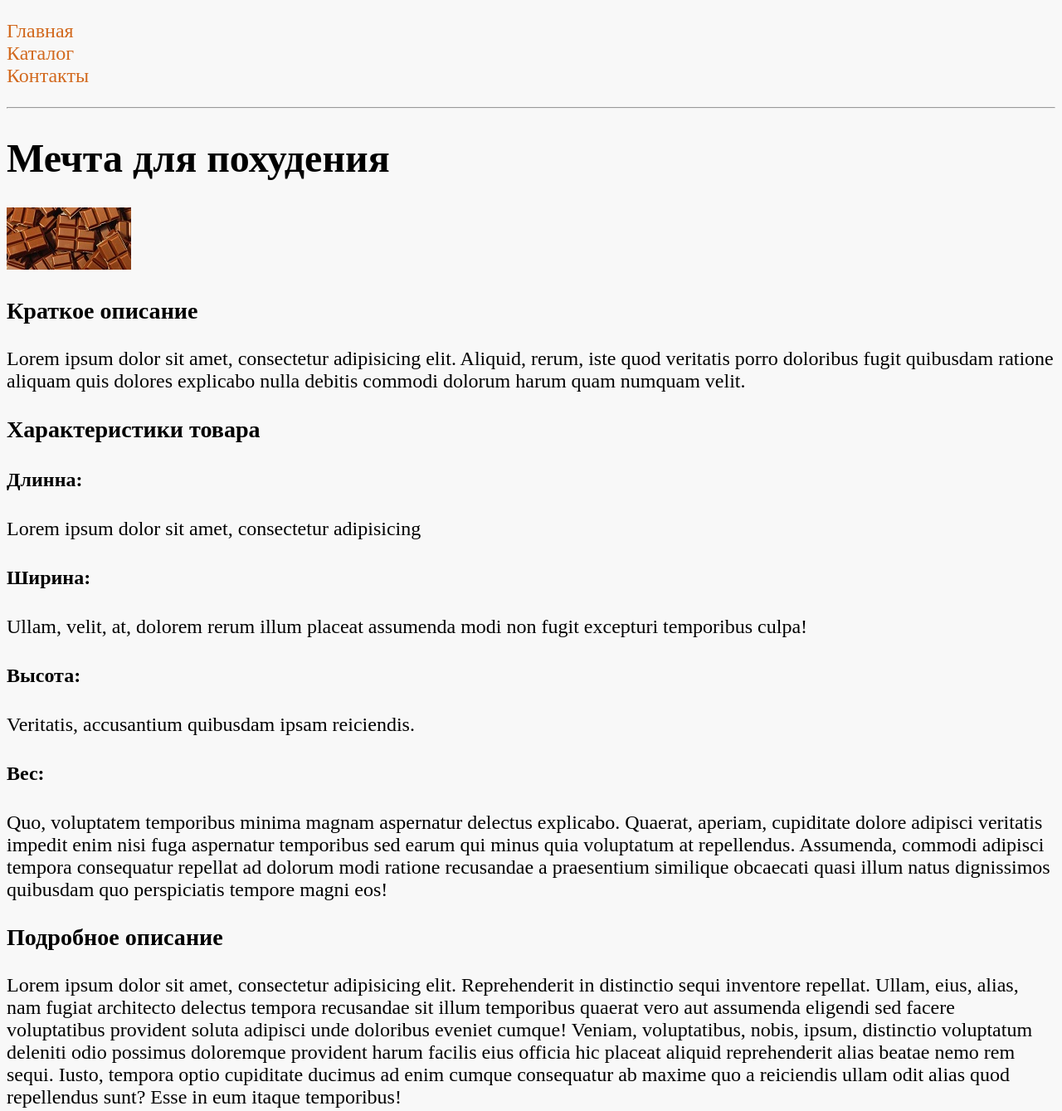
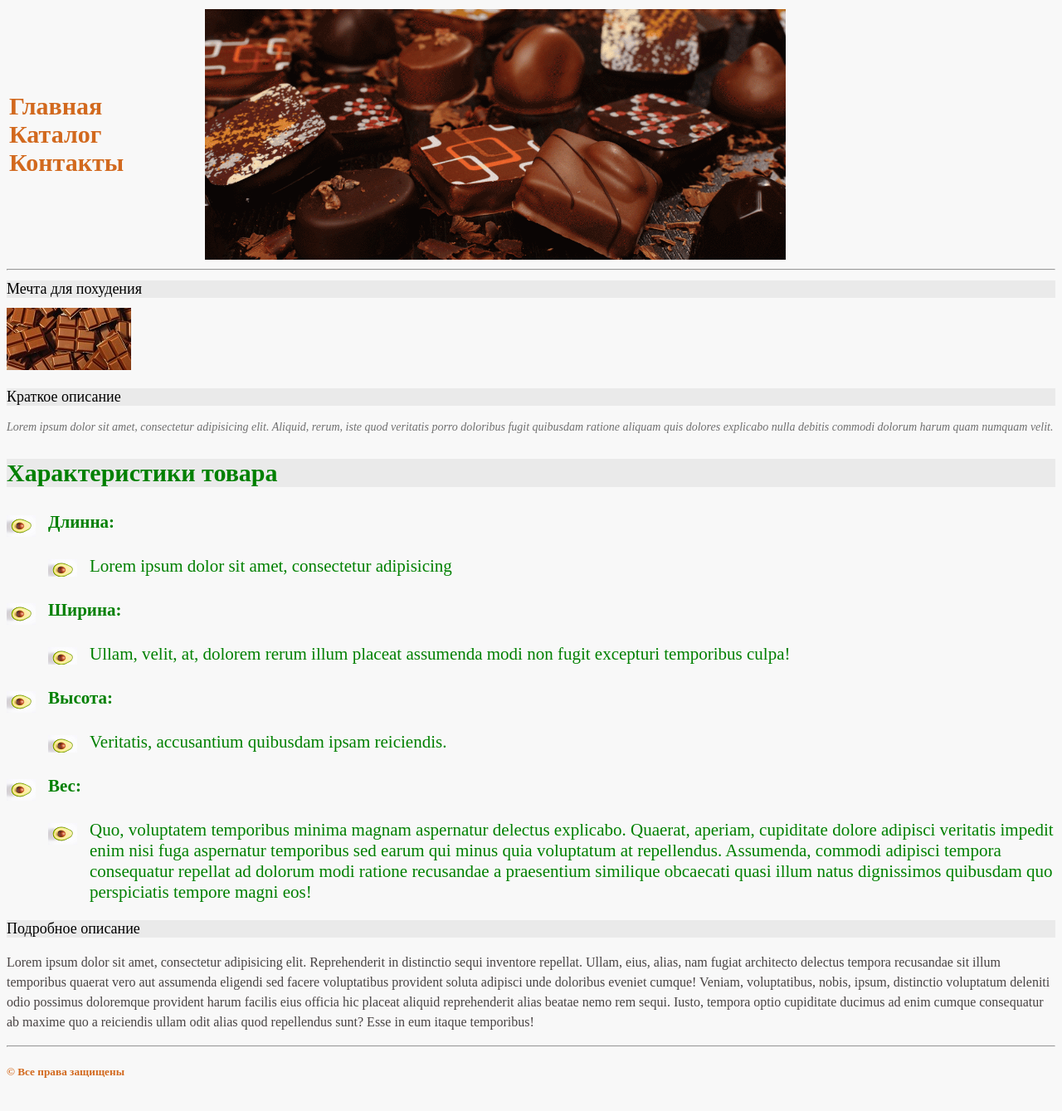
Before and after one commit to lirikp/Chocolado, a plain HTML site: page catalog/product1.html in a window 1280 px wide. Shown: the top 1339 px of the page at 83% size. Drawn offline with Linux system fonts and the light colour scheme.

Commit message:
lesson 3

```diff
--- a/catalog/product1.html
+++ b/catalog/product1.html
@@ -7,28 +7,37 @@
 	</head>
 	<body class="body_product">
 		<!-- HEAD -->
+		<table>
+			<tr>
+				<td width="25%" alain="middle">
 					<ul class="head_menu">
-			<li><a href="..\index.html">Главная</li>
-				<li><a href="..\catalog.html">Каталог</a></li>
-				<li><a href="..\contacts.html">Контакты</a></li>
+						<li><a href="../index.html">Главная</a></li>
+						<li><a href="../catalog.html">Каталог</a></li>
+						<li><a href="../contacts.html">Контакты</a></li>
 					</ul>
+				</td>
+				<td>
+					<img src="../img/sl_chocolat4a.gif" alt="Chocolado" width="700" align="right" align="top">
+				</td>
+			</tr>
+		</table>
 		<hr>
 		<h1>Мечта для похудения</h1>
-			<a href="..\img\product1.jpg" target="_blank"> <img src="..\img\product1_small.jpg"> </a>
+		<a href="../img/product1.jpg" target="_blank"> <img class="imgSmall" src="../img/product1_small.jpg"> </a>
 
 		<!--<img src="..\img\product1.jpg" alt="chocolado">-->
 		<h3>Краткое описание</h3>
 		<p class="short">Lorem ipsum dolor sit amet, consectetur adipisicing elit. Aliquid, rerum, iste quod veritatis porro doloribus fugit quibusdam ratione aliquam quis dolores explicabo nulla debitis commodi dolorum harum quam numquam velit.</p>
-			<h3>Характеристики товара</h3>
+		<h3 class="specs">Характеристики товара</h3>
 		<p>
-				<ul> <li><h4>Длинна: </h4><ul><li>Lorem ipsum dolor sit amet, consectetur adipisicing</li></ul> </li>
+			<ul class="detail_specs"> <li><h4>Длинна: </h4><ul><li>Lorem ipsum dolor sit amet, consectetur adipisicing</li></ul> </li>
 				<li><h4>Ширина: </h4><ul><li>Ullam, velit, at, dolorem rerum illum placeat assumenda modi non fugit excepturi temporibus culpa!</li></ul> </li>
 				<li><h4>Высота: </h4><ul><li>Veritatis, accusantium quibusdam ipsam reiciendis.</li></ul> </li>
 				<li><h4>Вес: </h4><ul><li>Quo, voluptatem temporibus minima magnam aspernatur delectus explicabo. Quaerat, aperiam, cupiditate dolore adipisci veritatis impedit enim nisi fuga aspernatur temporibus sed earum qui minus quia voluptatum at repellendus. Assumenda, commodi adipisci tempora consequatur repellat ad dolorum modi ratione recusandae a praesentium similique obcaecati quasi illum natus dignissimos quibusdam quo perspiciatis tempore magni eos!</li></ul> </li>
 			</ul>
 		</p>
-			<h3>Подробное описание</h3>
-			<p>Lorem ipsum dolor sit amet, consectetur adipisicing elit. Reprehenderit in distinctio sequi inventore repellat. Ullam, eius, alias, nam fugiat architecto delectus tempora recusandae sit illum temporibus quaerat vero aut assumenda eligendi sed facere voluptatibus provident soluta adipisci unde doloribus eveniet cumque! Veniam, voluptatibus, nobis, ipsum, distinctio voluptatum deleniti odio possimus doloremque provident harum facilis eius officia hic placeat aliquid reprehenderit alias beatae nemo rem sequi. Iusto, tempora optio cupiditate ducimus ad enim cumque consequatur ab maxime quo a reiciendis ullam odit alias quod repellendus sunt? Esse in eum itaque temporibus!</p>
+		<h3 class="detail">Подробное описание</h3>
+		<p class="detail_paragraph">Lorem ipsum dolor sit amet, consectetur adipisicing elit. Reprehenderit in distinctio sequi inventore repellat. Ullam, eius, alias, nam fugiat architecto delectus tempora recusandae sit illum temporibus quaerat vero aut assumenda eligendi sed facere voluptatibus provident soluta adipisci unde doloribus eveniet cumque! Veniam, voluptatibus, nobis, ipsum, distinctio voluptatum deleniti odio possimus doloremque provident harum facilis eius officia hic placeat aliquid reprehenderit alias beatae nemo rem sequi. Iusto, tempora optio cupiditate ducimus ad enim cumque consequatur ab maxime quo a reiciendis ullam odit alias quod repellendus sunt? Esse in eum itaque temporibus!</p>
 
 		<!-- BOTTOM-->
 		<hr>
--- a/style.css
+++ b/style.css
@@ -2,13 +2,53 @@ body {
 	background-color: #f8f8f8;
 	color: #d2691e;
 	font-family: "scripts";
-	font-size: 24px;
+
 
 }
 
-.body_product{
+.head_menu li {
+	font-size: 30px;
+	font-weight:bold;
+	list-style-type: none;
+}
+
+.body_product h1, h3{
 	color:black;
+	font-size:18px;
+	font-weight:400;
+	background:#eaeaea;
 }
+.short {
+	color:#707070;
+	font-size:14px;
+	font-style:italic;
+	line-height:16px;
+}
+.specs{
+	color:green;
+	font-size:30px;
+	font-weight:900;
+}
+.detail_specs {
+	color:green;
+	font-size:21px;
+	font-weight:300;
+}
+
+.detail_specs li {
+	list-style: none; /* Убираем исходные маркеры */
+    background: url(img/list.png) no-repeat 0 4px; /* Параметры фона */
+    padding-left: 50px; /* Смещаем текст вправо */
+
+}
+
+.detail_paragraph {
+	color:#484343;
+	font-weight:400;
+	line-height:24px;
+	text-align:left;
+}
+
 a {
     color: #d2691e; /* Цвет ссылок */
 	text-decoration:none;
@@ -20,19 +60,23 @@ a {
     color: #d2691e; /* Цвет активных ссылок */
    }
 
-.head_menu {
-
-
-}
-
-li {
-	list-style-type: none;
-}
 ul {
 	margin-left: 0;
 	padding-left: 0;
 }
 
-.head_menu > h1 {
+.contacts {
+	color:green;
+}
 
+.form {
+	color:black;
+	font-size: 32px;
+	font-weight:bold;
 }
+.formTable input{
+		height:30px;
+		border:1px solid #999;
+		background:#fff;
+		text-align:middle;
+}
```
Also changed, not shown: catalog.html (+11 -2 lines), catalog/product2.html (+16 -7 lines), catalog/product3.html (+19 -9 lines), contacts.html (+39 -13 lines), index.html (+15 -7 lines), img/list.png (added), img/sl_chocolat4a.gif (added). Lines whose indentation alone changed are shown as unchanged.
